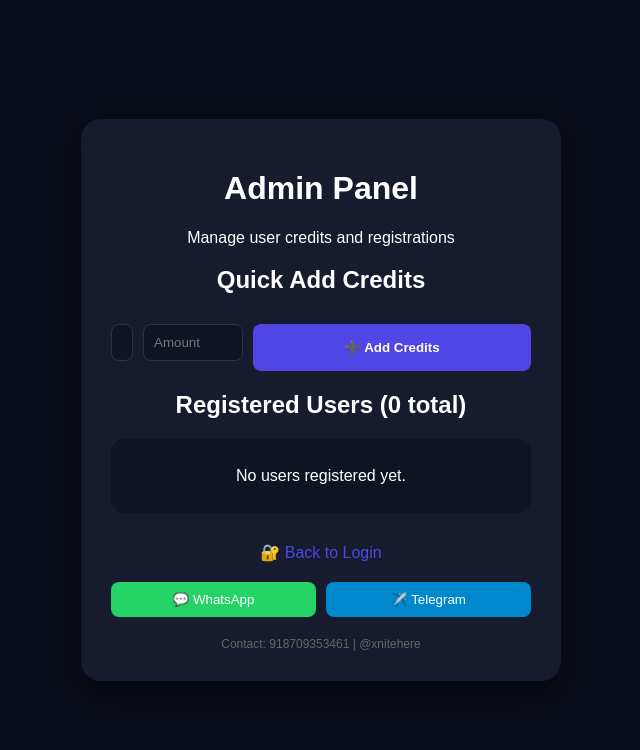
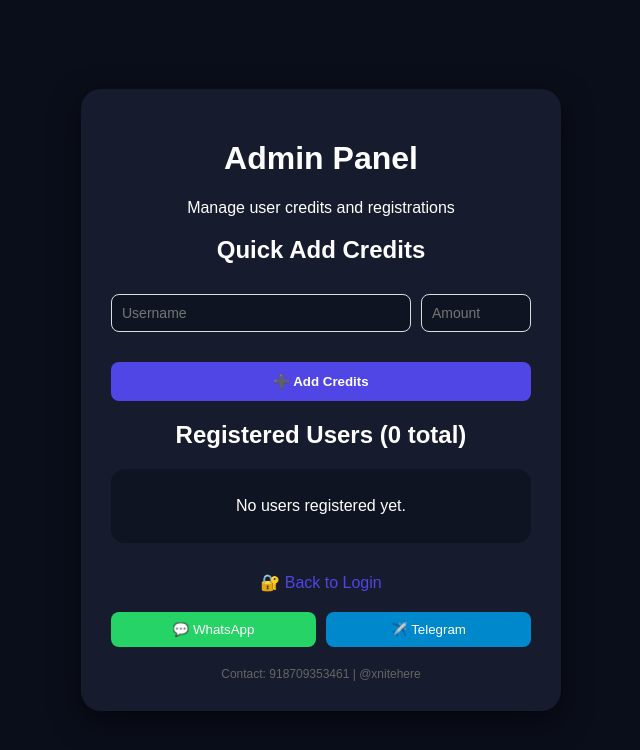
Before and after one commit to braj46166-spec/garena-otp-tools, a Flask app: page /admin in a window 1280 px wide. Shown: the top 750 px of the page, without its empty margins (319-959 px from the left). Run offline with Flask 3, Linux system fonts and the light colour scheme; data that the repository does not hold is empty.

Commit message:
Fixed admin panel input width

```diff
--- a/templates/admin.html
+++ b/templates/admin.html
@@ -53,6 +53,36 @@
         .credit-form button:hover {
             background-color: #45a049;
         }
+
+        .quick-add-form {
+            display: flex;
+            gap: 10px;
+            margin-bottom: 20px;
+            flex-wrap: wrap;
+        }
+
+        .quick-add-input {
+            flex: 2;
+            min-width: 240px;
+            padding: 10px;
+            border: 1px solid #ddd;
+            border-radius: 8px;
+            background: #0f1422;
+            color: white;
+            box-sizing: border-box;
+            font-size: 14px;
+        }
+
+        .quick-add-amount {
+            width: 110px;
+            padding: 10px;
+            border: 1px solid #ddd;
+            border-radius: 8px;
+            background: #0f1422;
+            color: white;
+            box-sizing: border-box;
+            font-size: 14px;
+        }
     </style>
 </head>
 <body>
@@ -61,9 +91,9 @@
         <p>Manage user credits and registrations</p>
 
         <h2>Quick Add Credits</h2>
-        <form action="/add_credit" method="POST" style="display: flex; gap: 10px; margin-bottom: 20px;">
-            <input type="text" name="target_user" placeholder="Username" required style="flex: 1; padding: 10px;">
-            <input type="number" name="amount" placeholder="Amount" required style="width: 100px; padding: 10px;">
+        <form action="/add_credit" method="POST" class="quick-add-form">
+            <input type="text" name="target_user" placeholder="Username" required class="quick-add-input">
+            <input type="number" name="amount" placeholder="Amount" required class="quick-add-amount">
             <button type="submit" class="login-btn">➕ Add Credits</button>
         </form>
 
```
